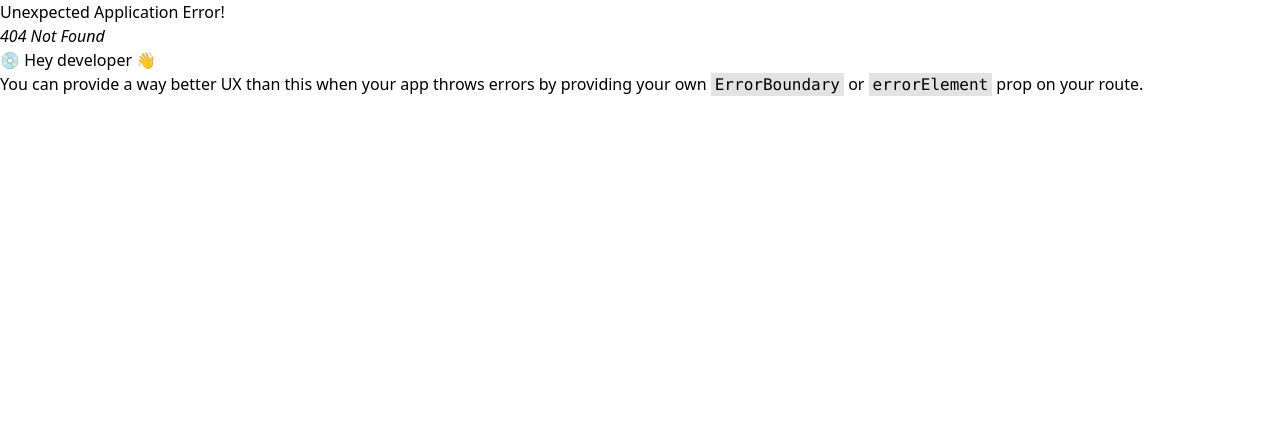
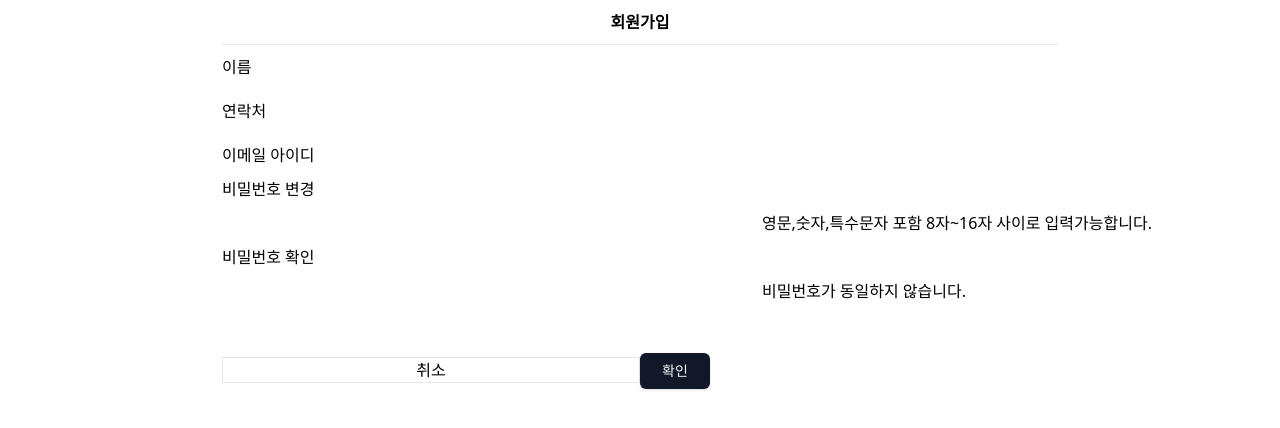
Before and after one commit to ormcamp-fe-3rd/swim360, a React (Vite) app in the folder frontend/: page /joinpage in a window 1280 px wide. Before the commit this address had no page. Shown: the top 428 px of the page. Built offline with nearby package versions, Linux system fonts and the light colour scheme.

Commit message:
design:회원가입페이지UI구현

```diff
--- a/frontend/src/routes/index.tsx
+++ b/frontend/src/routes/index.tsx
@@ -1,5 +1,7 @@
 import { createBrowserRouter, RouterProvider } from "react-router-dom";
+
 import Home from "./pages/Home";
+import JoinPage from "./pages/JoinPage";
 import ProductList from "./pages/ProductList";
 
 const router = createBrowserRouter([
@@ -11,6 +13,10 @@ const router = createBrowserRouter([
     path: "/products",
     element: <ProductList />,
   },
+  {
+    path: "/joinpage",
+    element: <JoinPage />,
+  },
 ]);
 
 export default function Router() {
--- /dev/null
+++ b/frontend/src/routes/pages/JoinPage.tsx
@@ -0,0 +1,42 @@
+import ConfirmButton from "@/components/common/ConfirmButton.tsx";
+
+function JoinPage() {
+  return <div className="w-[836px] mx-auto">
+    <p className="text-center p-2.5 border-b font-bold">회원가입</p>
+    <form action="#">
+      <div className="w-[940px] h-22 justify-between">
+        <span className="w-[295px]">이름</span>
+        <input type="text" name="name" id="name" className="w-[540px] py-2.5 border-none" />
+      </div>
+      <div className="w-[940px] h-22 justify-between">
+        <span className="w-[295px]">연락처</span>
+        <input type="text" name="phonenumber" id="phonenumber" className="w-[540px] py-2.5 border-none"/>
+      </div>
+      <div className="w-[940px] h-22 justify-between">
+        <span className="w-[295px]">이메일 아이디</span>
+        <input type="text" name="emailid" id="emailid" className="w-[540px] py-2.5 border-none"/>
+      </div>
+      <div className="w-[940px] h-22 justify-between">
+        <span className="w-[295px]">비밀번호 변경</span>
+        <div className="flex-col">
+          <input type="text" name="password" id="password" className="w-[540px] py-2.5 border-none" />
+          <span>영문,숫자,특수문자 포함 8자~16자 사이로 입력가능합니다.</span>
+        </div>
+      </div>
+      <div className="w-[940px] h-22 justify-between">
+        <span className="w-[295px]">비밀번호 확인</span>
+        <div className="flex-col">
+          <input type="text" name="passwordcheck" id="passwordcheck" className="w-[540px] py-2.5 border-none" />
+          <span>비밀번호가 동일하지 않습니다.</span>
+        </div>
+      </div>
+    </form>
+    <div className="gap-2.5">
+            <button className="w-[418px] border text-black bg-white">취소</button>
+            <ConfirmButton text="확인" width="418" font="my-10"/>
+        </div>
+
+  </div>;
+}
+
+export default JoinPage;
```
